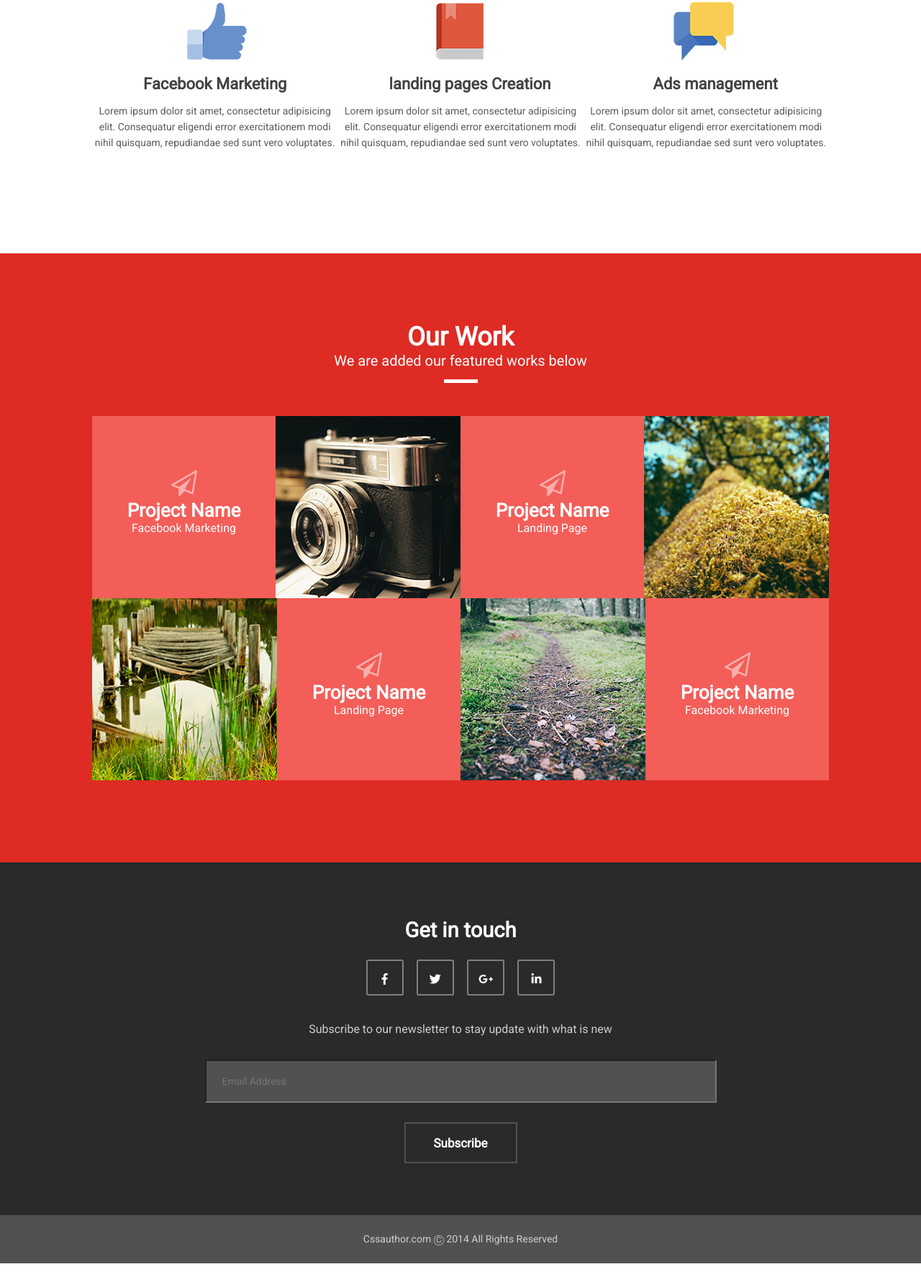
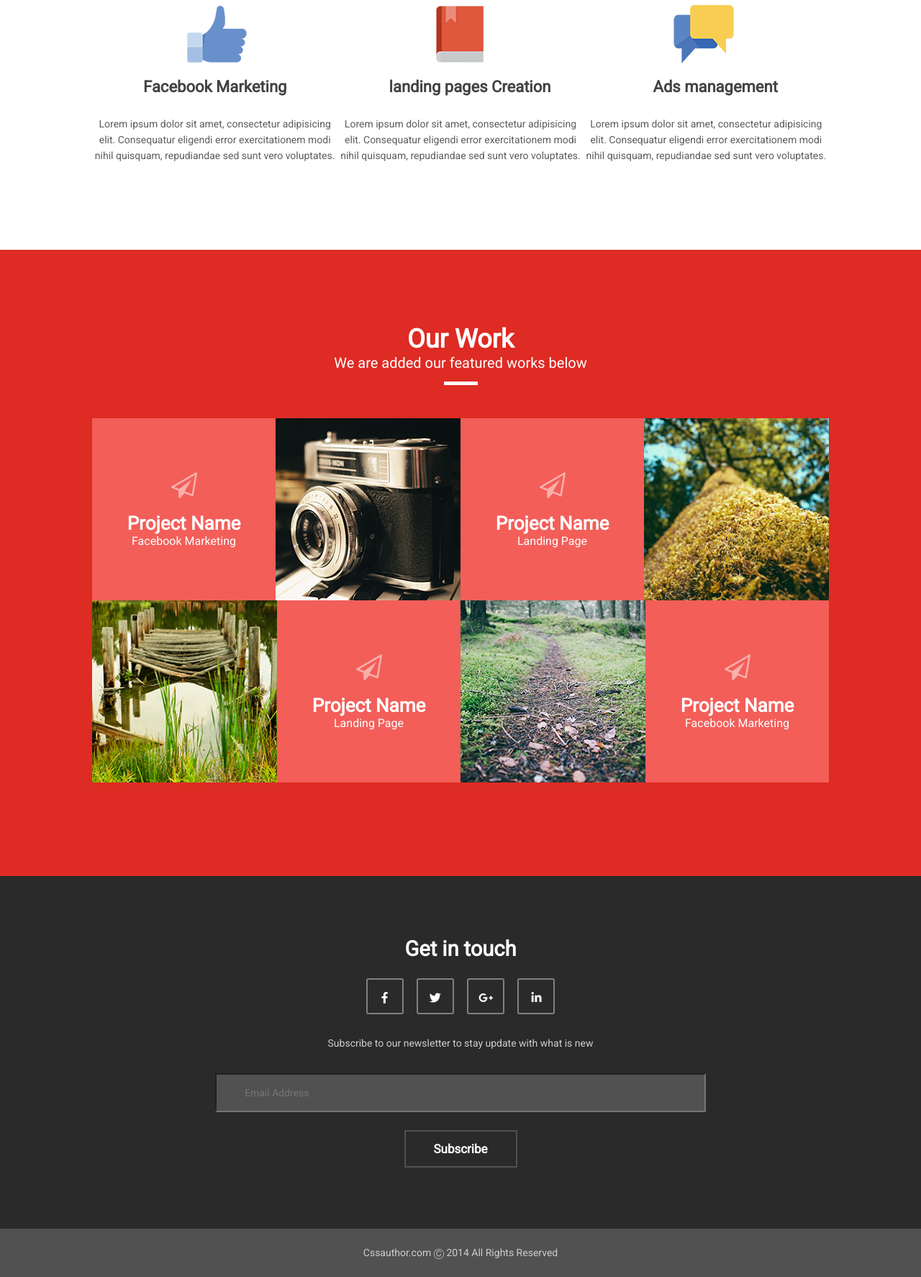
Before and after one commit to kor1k/pixel_perfect_landing, a plain HTML site: page src/index.html in a window 1280 px wide. Shown: the part 987-2761 px from the top of the page at 72% size. Drawn offline with Linux system fonts and the light colour scheme.

Commit message:
almost done

```diff
--- a/src/css/style.css
+++ b/src/css/style.css
@@ -202,7 +202,7 @@ body {
 .providing-block {
     background-image: url("../images/header-banner-providing.png");
     /*height: 1400px;*/
-    height: 586px;
+    height: 590px;
     background-size: cover;
     background-position: center;
 }
@@ -281,6 +281,13 @@ body {
     padding-bottom: 20px;
 }
 
+.sample-text {
+    display: flex;
+    justify-content: center;
+    align-items: center;
+    text-align: center;
+}
+
 .text-under-images-block {
     display: flex;
     justify-content: space-around;
@@ -304,17 +311,17 @@ body {
     font-weight: 400;
     line-height: 22px; /* Приближение из-за подстановки шрифтов */
     text-align: center;
-    margin-bottom: 143px;
+    margin-bottom: 106px;
 }
 
 .red-block {
     background-color: #de2b24;
     /*width: 1400px;*/
-    height: 846px;
+    height: 870px;
 }
 
 .our-work-in-red {
-    padding-top: 103px;
+    padding-top: 111px;
     font-family: Roboto, sans-serif;
     color: #ffffff;
     font-size: 36px; /* Приближение из-за подстановки шрифтов */
@@ -371,6 +378,7 @@ body {
     font-size: 26px; /* Приближение из-за подстановки шрифтов */
     font-weight: 700;
     text-align: center;
+    margin-top: 15px;
 }
 
 .under-proj-name {
@@ -428,7 +436,7 @@ body {
 }
 
 .get-it-touch-title {
-    padding-top: 83px;
+    padding-top: 90px;
     padding-bottom: 30px;
     display: flex;
     justify-content: center;
@@ -476,10 +484,10 @@ body {
 }
 
 .under-link-text {
-    padding-top: 36px;
+    padding-top: 29px;
     font-family: Roboto, sans-serif;
     color: #cecece;
-    font-size: 16px; /* Приближение из-за подстановки шрифтов */
+    font-size: 14px;
     font-weight: 400;
     line-height: 22px; /* Приближение из-за подстановки шрифтов */
     text-align: center;
@@ -487,16 +495,16 @@ body {
 }
 
 .input {
-    padding-left: 22px;
     display: flex;
     justify-content: center;
     align-items: center;
     background-color: #515151;
-    width: 683px;
-    height: 54px;
+    width: 637px;
+    height: 48px;
     font-family: Roboto, sans-serif;
     color: #cecece;
-    font-size: 14px; /* Приближение из-за подстановки шрифтов */
+    font-size: 14px;
+    padding-left: 39px;
 }
 
 .footer {
@@ -508,7 +516,7 @@ body {
 }
 
 .get-in-touch-subscribe {
-    margin-top: 27px;
+    margin-top: 25px;
     display: flex;
     justify-content: center;
     align-items: center;
@@ -518,8 +526,7 @@ body {
     border-color: #515151;
     background-color: rgba(243, 243, 243, 0);
     width: 153px;
-    height: 53px;
-
+    height: 48px;
 }
 
 .subscribe-text {
--- a/src/index.html
+++ b/src/index.html
@@ -58,9 +58,6 @@
 </nav>
 
 
-
-
-
 <div class="providing-block">
     <div class="container text-on-providing-block1">We Providing</div>
     <div class="container text-on-providing-block2">Social Media marketing for businesses</div>
@@ -83,8 +80,11 @@
             <div class="management-text">Ads management</div>
         </div>
         <div class="text-in-under-images-block">
-            <div class="sample">Lorem ipsum dolor sit amet, consectetur adipisicing elit. Consequatur eligendi error
+            <div class="sample">
+                <p class="sample-text">
+                    Lorem ipsum dolor sit amet, consectetur adipisicing elit. Consequatur eligendi error
                     exercitationem modi nihil quisquam, repudiandae sed sunt vero voluptates.
+                </p>
             </div>
             <div class="sample">Lorem ipsum dolor sit amet, consectetur adipisicing elit. Consequatur eligendi error
                 exercitationem modi nihil quisquam, repudiandae sed sunt vero voluptates.
@@ -114,7 +114,7 @@
         <div class="block-pink-in-images-content">
             <img class="telegram-icon" src="images/telegram-icon.png" alt="">
             <div class="proj-name">Project Name</div>
-            <div class="under-proj-name">Landing Page </div>
+            <div class="under-proj-name">Landing Page</div>
         </div>
 
         <div class="block-in-images-content-tree"></div>
```
Lines whose indentation alone changed are shown as unchanged.
